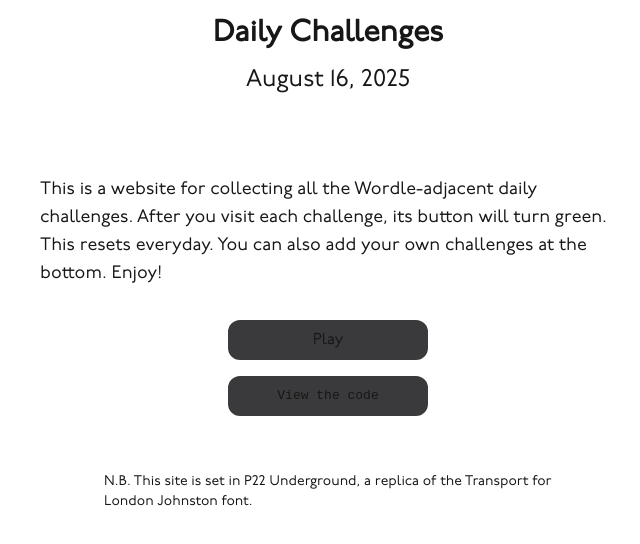
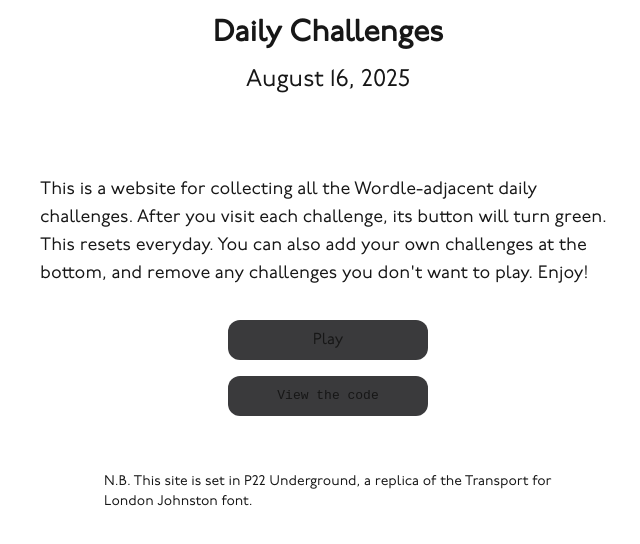
Before and after one commit to jackkershaw/daily-challenges, a Next.js app: page / in a window 1280 px wide. Shown: the top 544 px of the page, without its empty margins (312-952 px from the left). Built offline with nearby package versions, Linux system fonts and the light colour scheme.

Commit message:
edit popup to show delete option

```diff
--- a/src/app/popup.tsx
+++ b/src/app/popup.tsx
@@ -22,7 +22,8 @@ export default function Popup() {
         This is a website for collecting all the Wordle-adjacent daily
         challenges. After you visit each challenge, its button will
         turn green. This resets everyday. You can also add your own
-        challenges at the bottom. Enjoy!
+        challenges at the bottom, and remove any challenges you don't
+        want to play. Enjoy!
       </p>
 
       <div className="flex flex-col space-y-4 justify-center items-center mx-auto py-8">
```
